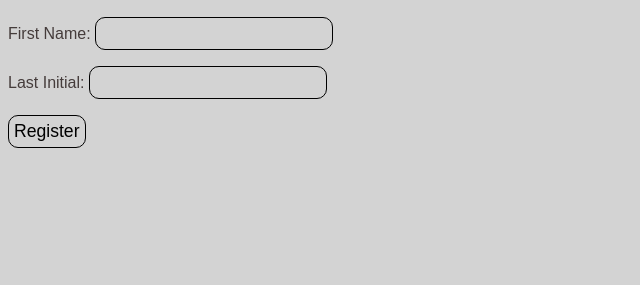
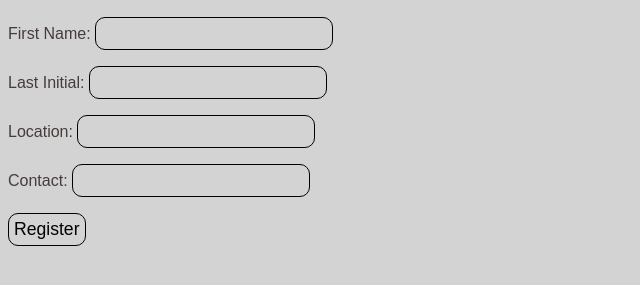
Before and after one commit to ddefordWSU/PickleLeagueTest, a Flask app: template localflasktest/templates/register.html in a window 1280 px wide. Shown: the part 85-370 px from the top of the page, without its empty margins (0-640 px from the left). Run offline with Flask 2, Linux system fonts and the light colour scheme; the template is opened without the code that fills it, so the values that code supplies are empty.

Commit message:
Update register.html

```diff
--- a/localflasktest/templates/register.html
+++ b/localflasktest/templates/register.html
@@ -22,6 +22,8 @@ padding: 15px;
 <form method="post" action="/submit">
     <p>First Name: <input type="text" name="fname"></p>
     <p>Last Initial: <input type="text" name="lname"></p>
+    <p>Location: <input type="text" name="city"></p>
+    <p>Contact: <input type="text" name="contact"></p>
     <p><input type="submit" value="Register"></p>
 </form>
 
```
